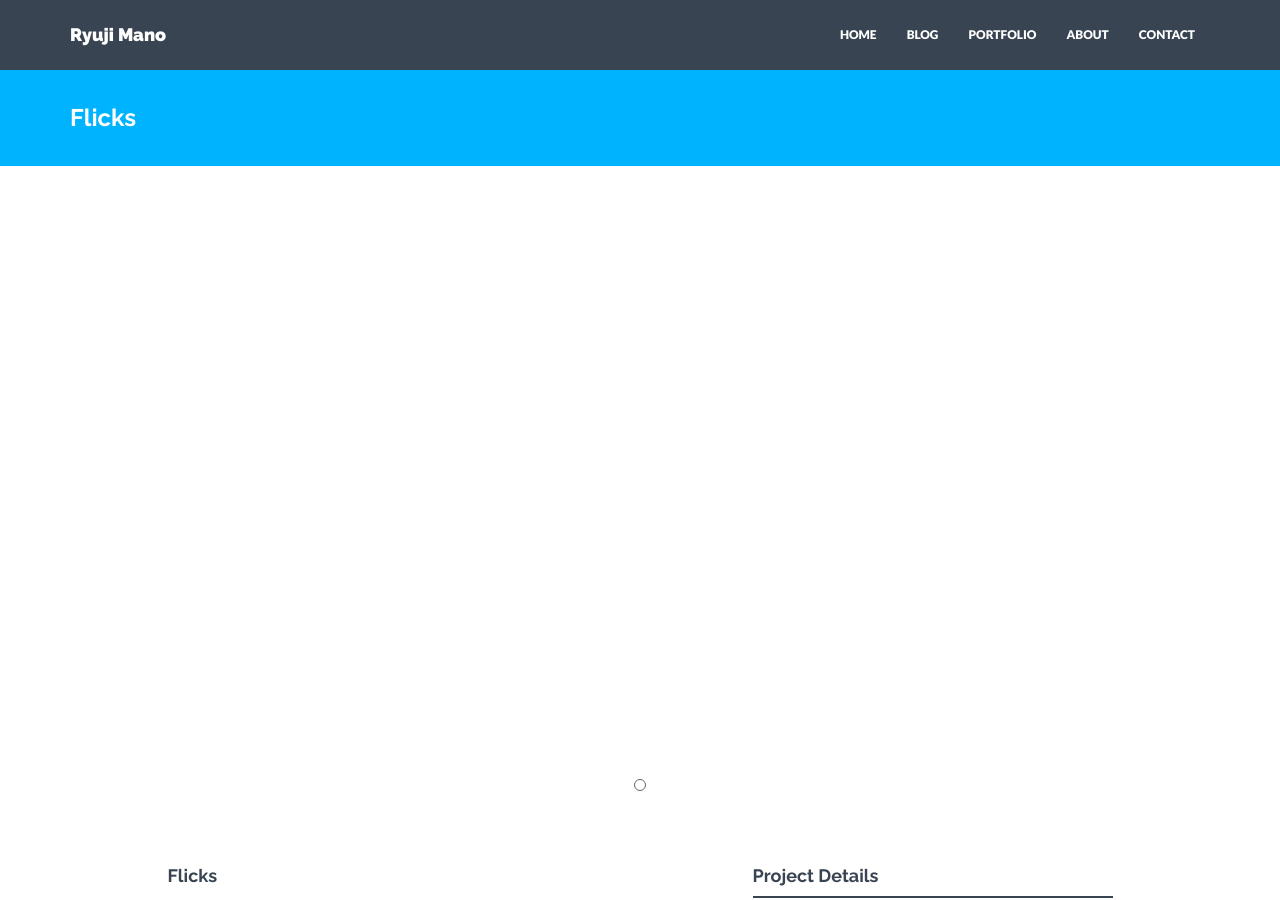
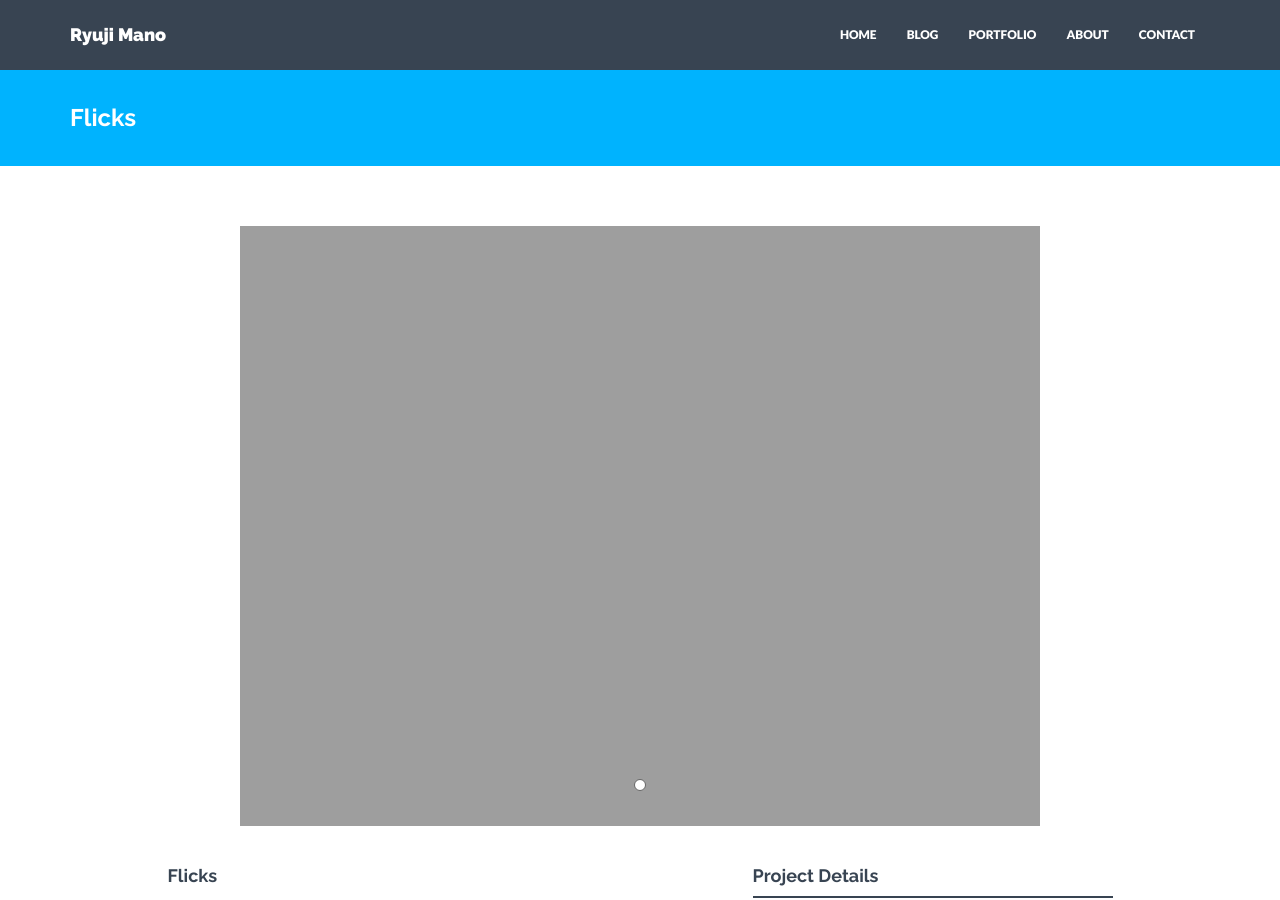
Before and after one commit to ryujimano/ryujimano.github.io, a Jekyll site: the page built from _posts/project/2017-02-05-Flicks.markdown, in a window 1280 px wide and 900 px high. Built offline with Jekyll 4.4.1, drawn with Linux system fonts in a browser that asks for light colours; nearby versions of some CDN libraries.

Commit message:
fix project page

```diff
--- a/_posts/project/2017-02-05-Flicks.markdown
+++ b/_posts/project/2017-02-05-Flicks.markdown
@@ -7,7 +7,7 @@
 - project             #important: leave this here
 img: project04.png #place image (600x450) with this name in /assets/img/project/
 carousel:
-- ../project4_1.png, ../project4_2.png, ../project4_3.png        #place image (1280x600) with this name in /assets/img/project/carousel/
+- project4_1.png, project4_2.png, project4_3.png        #place image (1280x600) with this name in /assets/img/project/carousel/
 website: http://github.com/ryujimano/Flicks
 ---
 #### Flicks
```
